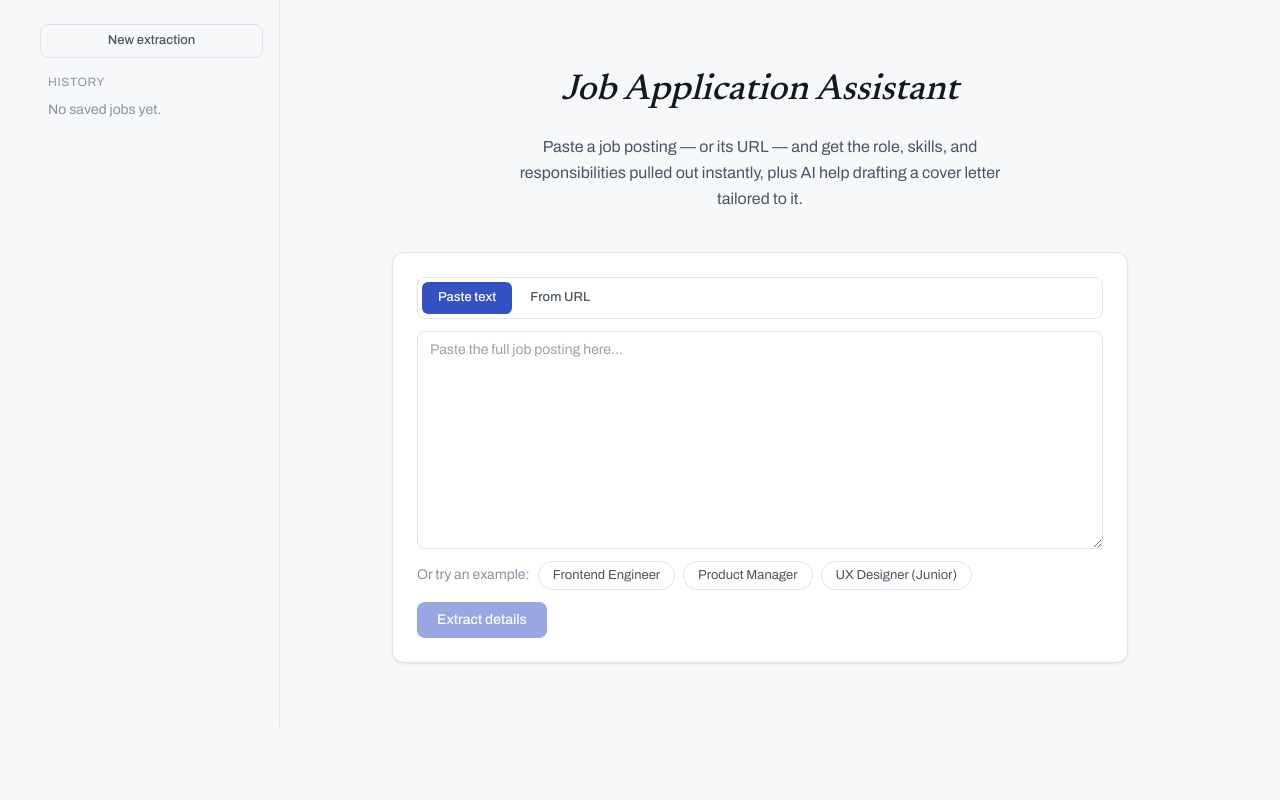
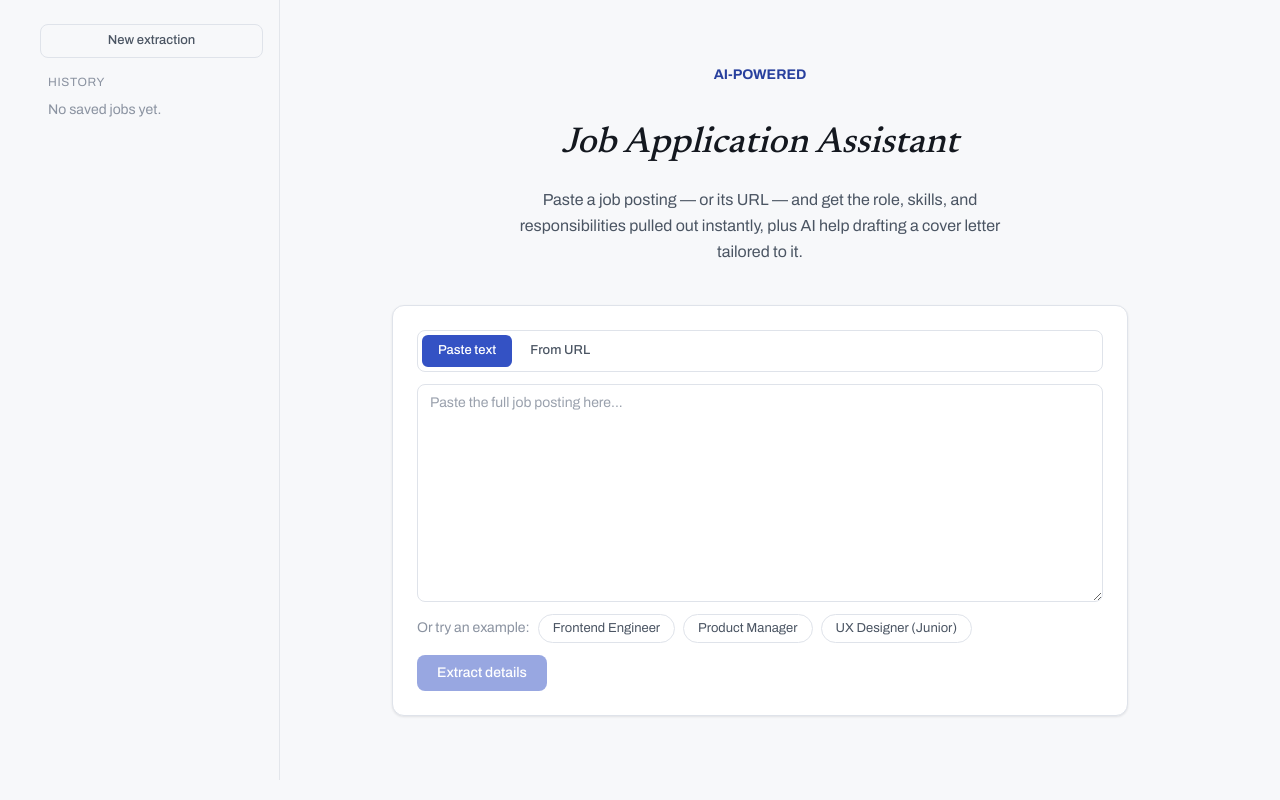
Before and after one commit to TomChrister/llm-project, a Next.js app: page / in a window 1280 px wide. Built offline with nearby package versions, Linux system fonts and the light colour scheme.

Commit message:
feat: vercel setup

```diff
--- a/src/components/JobInput.tsx
+++ b/src/components/JobInput.tsx
@@ -68,6 +68,11 @@ export function JobInput({
                                 {ex.label}
                             </QuickActionButton>
                         ))}
+                        {text.length > 0 && (
+                            <QuickActionButton onClick={() => setText("")} disabled={busy}>
+                                Clear
+                            </QuickActionButton>
+                        )}
                     </div>
                 </>
             )}
--- a/src/components/ui/Wordmark.tsx
+++ b/src/components/ui/Wordmark.tsx
@@ -1,5 +1,7 @@
 export function Wordmark({ size = "md" }: { size?: "md" | "lg" }) {
     return (
+        <div>
+            <p className='text-[14px] mb-8 text-[#28409E] font-bold'>AI-POWERED</p>
             <h1
                 className={`m-0 font-display font-medium text-[var(--text-primary)] italic ${
                     size === "lg" ? "text-[36px]" : "text-[28px]"
@@ -7,5 +9,6 @@ export function Wordmark({ size = "md" }: { size?: "md" | "lg" }) {
             >
                 Job Application Assistant
             </h1>
+        </div>
     );
 }
```
Lines whose indentation alone changed are shown as unchanged.
